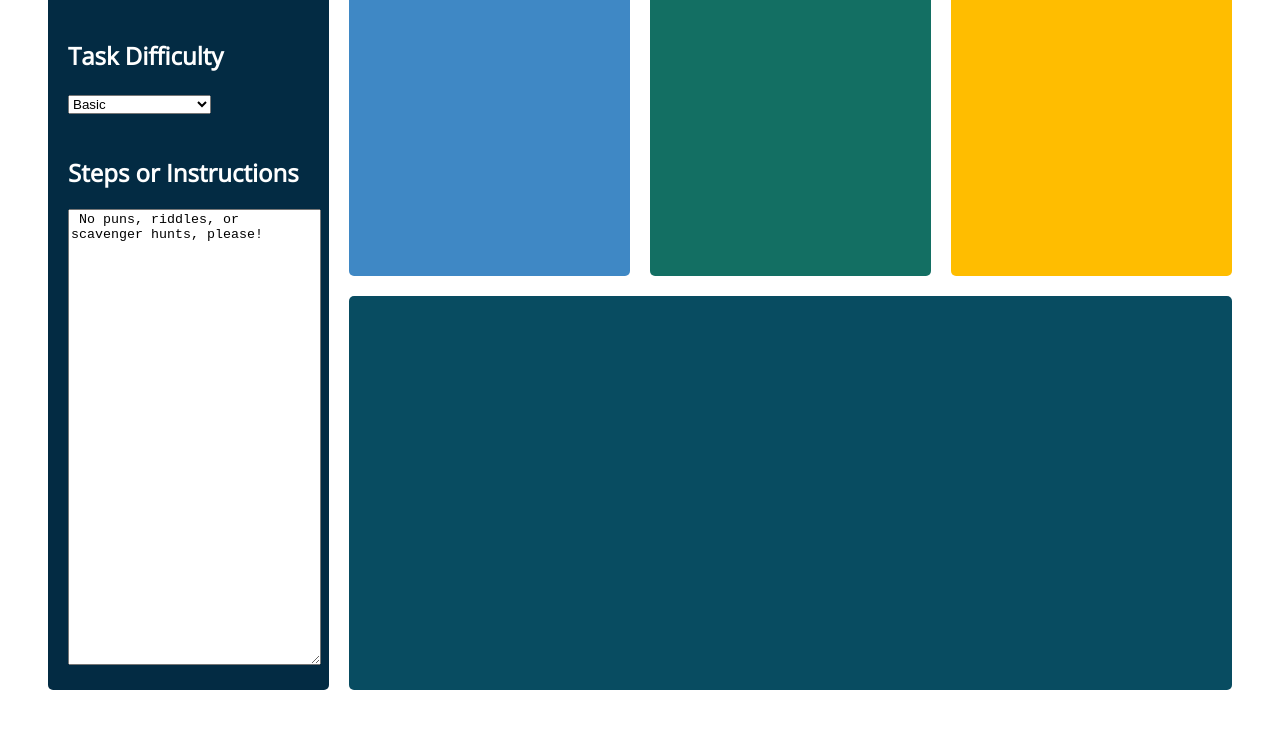
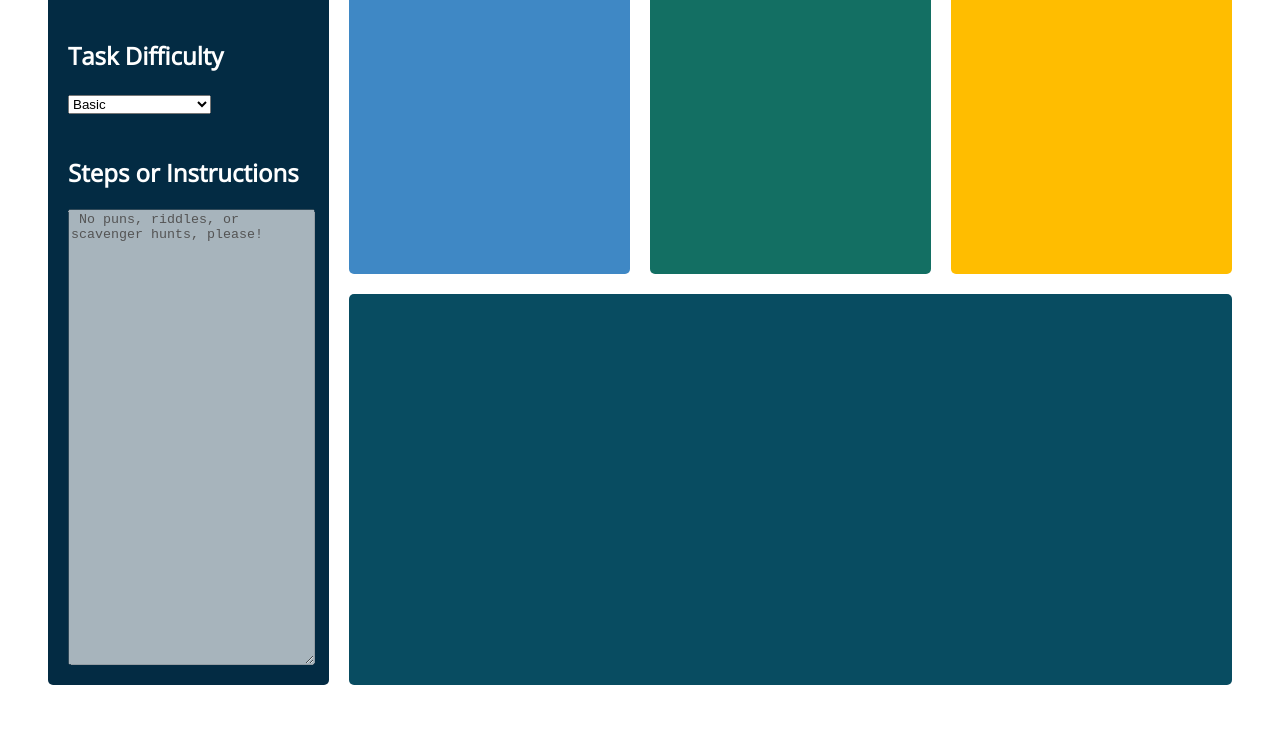
Before and after one commit to carriebilenker/todo-app2, a plain HTML site: page index.html in a window 1280 px wide. Shown: the part 311-1040 px from the top of the page. Drawn offline with nearby package versions, Linux system fonts and the light colour scheme.

Commit message:
flex-direction: column;   align-items:flex-start;

```diff
--- a/index.html
+++ b/index.html
@@ -41,7 +41,7 @@
 <!-- Task Details -->
       <form class = "taskInformation">
            <h2> Steps or Instructions </h2>
-               <textarea name ="details" rows="30" cols="29"> No puns, riddles, or scavenger hunts, please!
+               <textarea disabled style="width:100%" name ="details" rows="30" cols="29"> No puns, riddles, or scavenger hunts, please!
              </textarea>
          </form>
       </div>
--- a/todo.css
+++ b/todo.css
@@ -20,7 +20,7 @@ body {
 }
 
 .wrapper {
-  background-color: fff;
+  background-color: #fff;
   color: #444;
   display: grid;
 /*   grid-auto-flow: dense; */
@@ -45,6 +45,12 @@ body {
   flex-direction: column;
   align-items:flex-start;
 }
+
+.box:nth-child(1) textarea {
+  display: block;
+  flex-direction: column;
+  align-items:flex-start;
+}
 .box:nth-child(2) {
   background-color: #3f88c5;
   justify-content: center;
```
